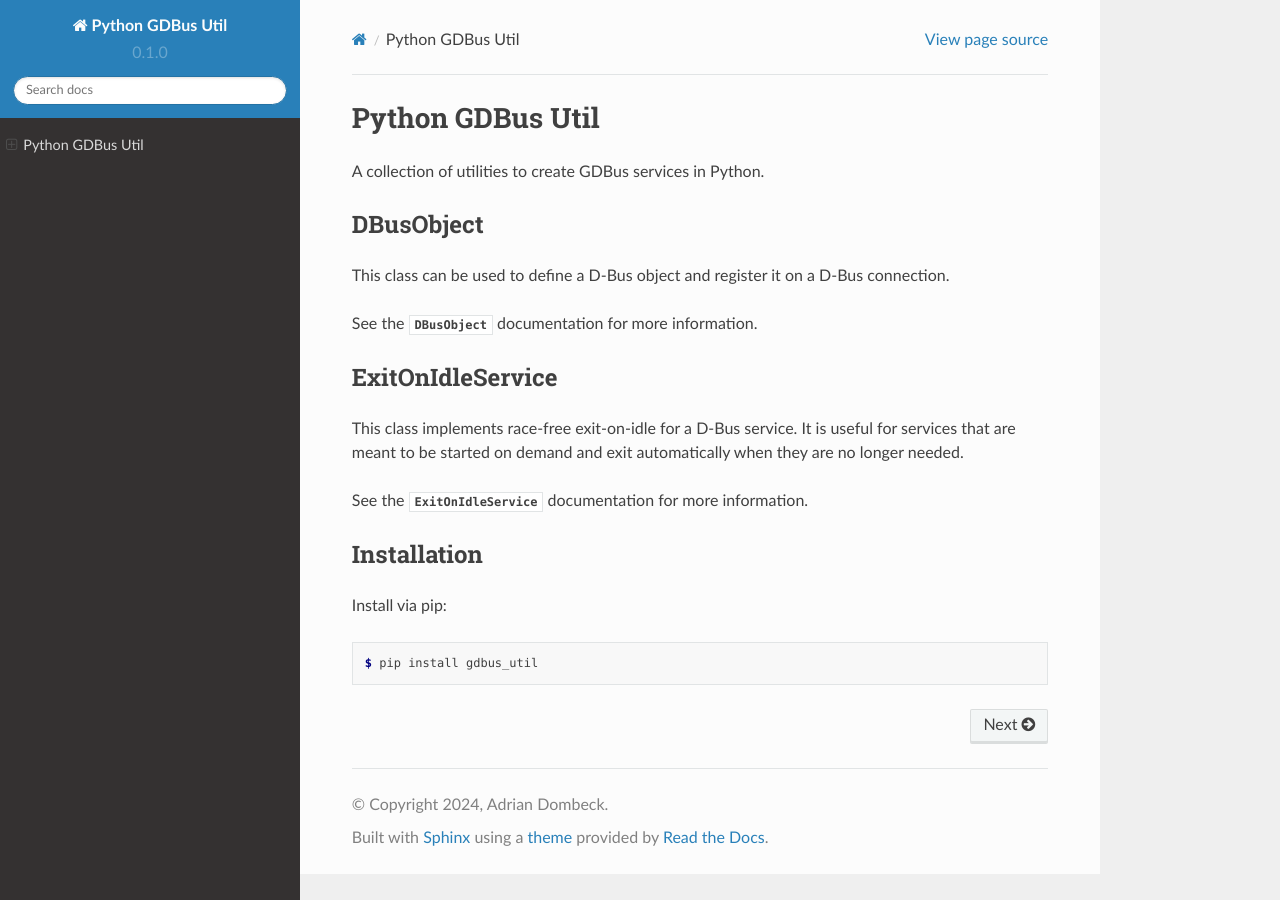
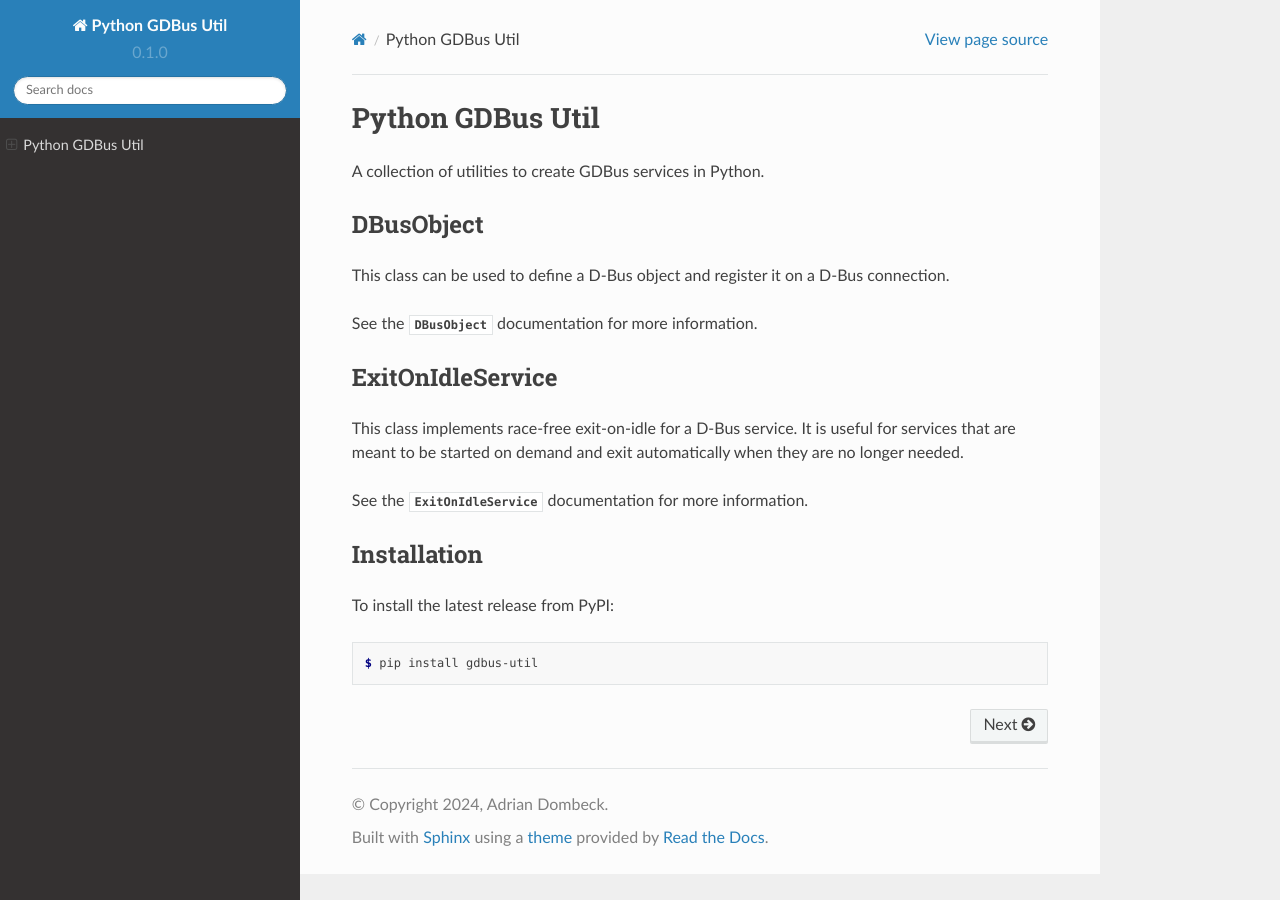
Before and after one commit to adombeck/python-gdbus-util, a Sphinx documentation site: the page built from docs/source/index.rst, in a window 1280 px wide. Built offline with Sphinx 7.4.7 and the Read the Docs theme 2.0.0, drawn with Linux system fonts in a browser that asks for light colours.

Commit message:
Add installation instructions to README

```diff
--- a/docs/source/index.rst
+++ b/docs/source/index.rst
@@ -31,8 +31,8 @@ See the :class:`~gdbus_util.ExitOnIdleService` documentation for more informatio
 Installation
 ------------
 
-Install via pip:
+To install the latest release from PyPI:
 
 .. code-block:: console
 
-   $ pip install gdbus_util
+   $ pip install gdbus-util
```
Also changed, not shown: README.md (+9 -0 lines).
